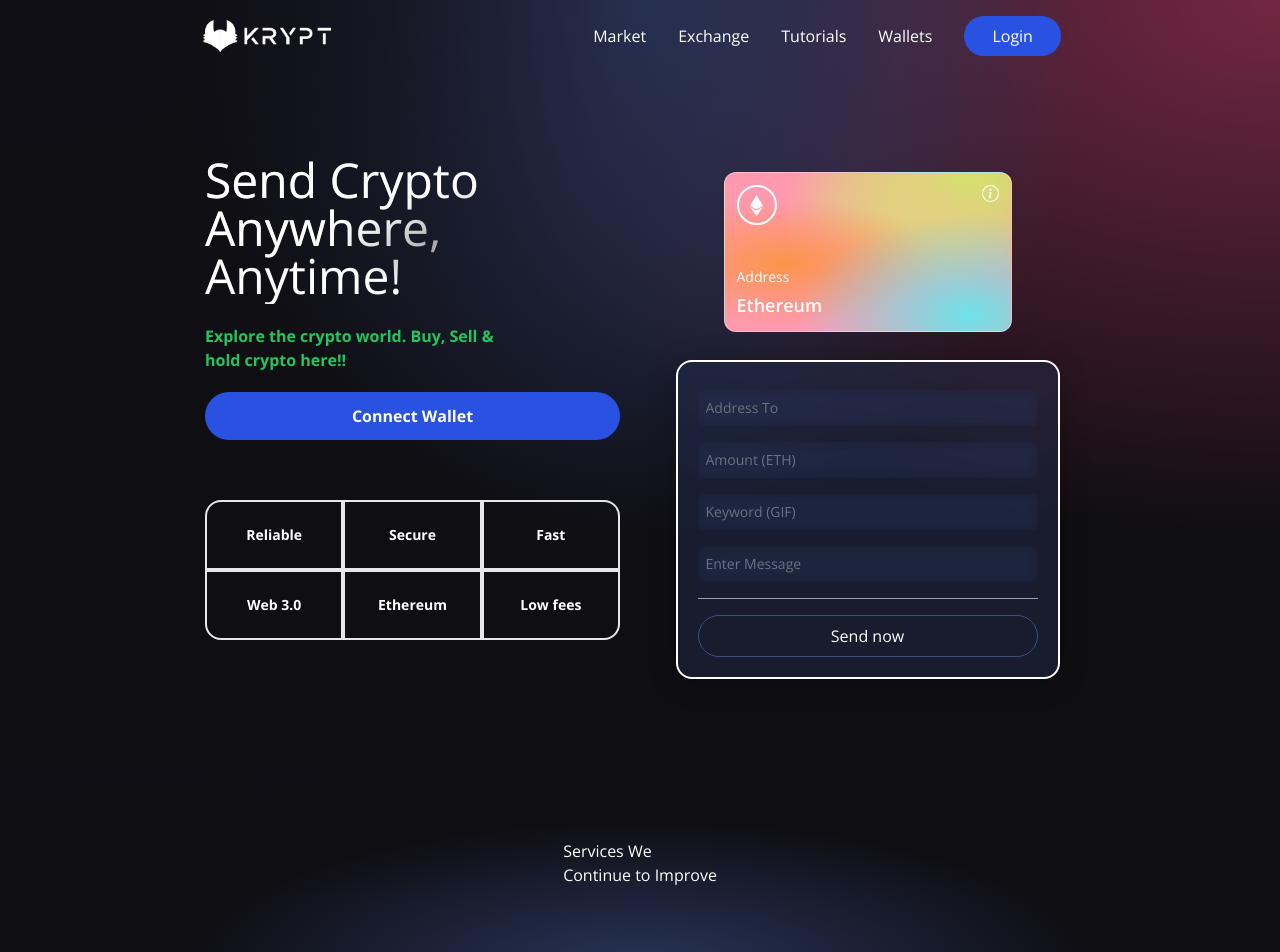
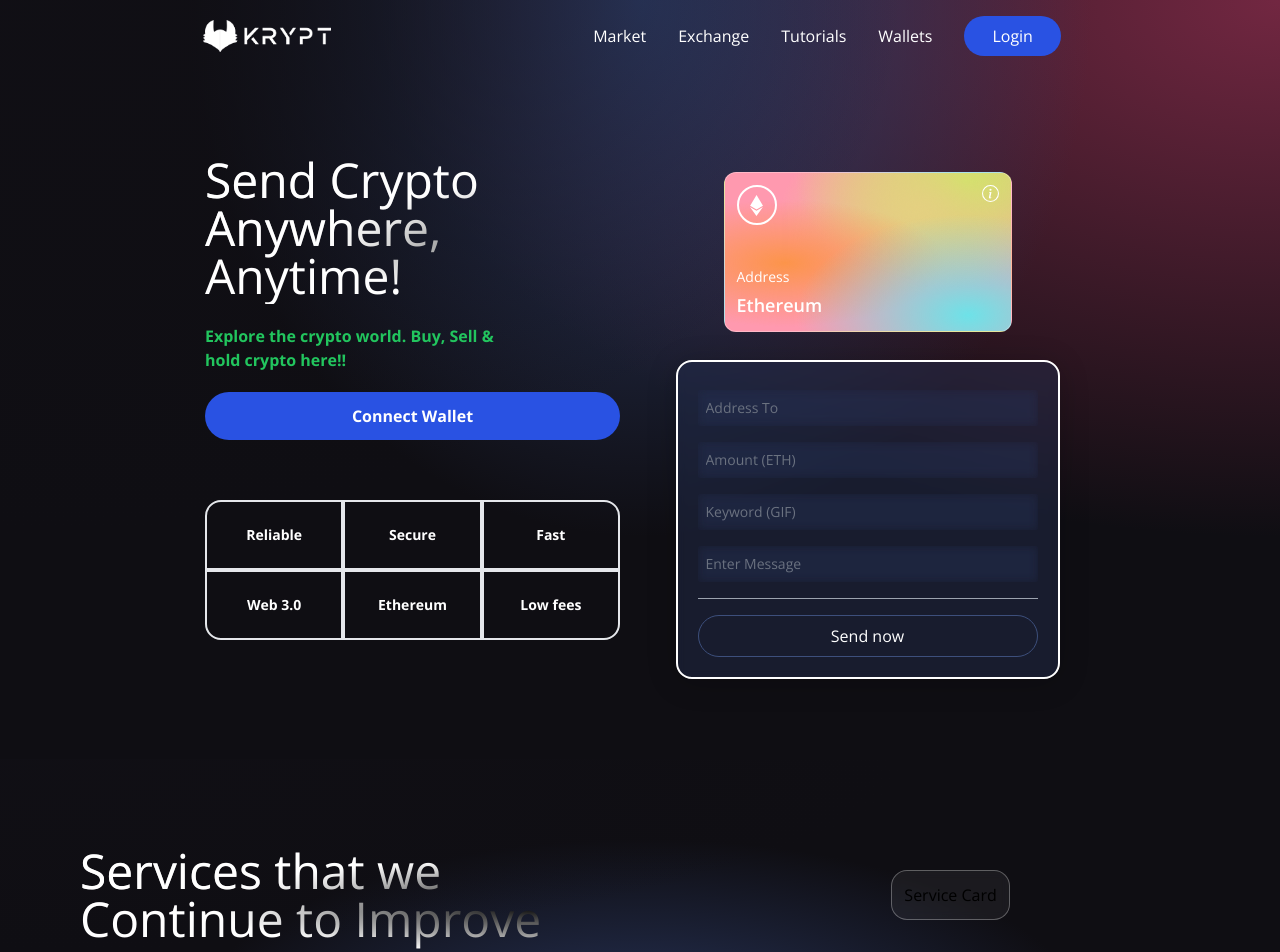
Before and after one commit to chandran-jr/Krypt, a React (Vite) app in the folder client/: page / in a window 1280 px wide. Shown: the top 952 px of the page. Built offline with nearby package versions, Linux system fonts and the light colour scheme.

Commit message:
Add files via upload

```diff
--- a/client/src/components/Services.jsx
+++ b/client/src/components/Services.jsx
@@ -2,14 +2,28 @@ import {BsShieldFillCheck} from 'react-icons/bs';
 import {BiSearchAlt} from 'react-icons/bi';
 import {RiHeart2Fill} from 'react-icons/ri';
 
+const ServiceCard = () => (
+<div className="flex flex-row justify-start items-center white-glassmorphism p-3 m-2 cursor-pointer hover:shadow-xl">
+    <h1>Service Card</h1>
+</div>
+)
 
 const Services = () => {
     return (
         <div className="flex w-full justify-center items-center gradient-bg-services">
             <div className="flex mf:flex-row flex-col items-center justify-between md:p-20 py-12 px-4">
                 <div className="flex-1 flex flex-col justify-start items-start">
-                    <h1 className="text-white">Services We <br/>Continue to Improve</h1>
+                    <h1 className="text-white text-3xl sm:text-5xl py-2 text-gradient">Services that we <br/>Continue to Improve</h1>
                 </div>
+            </div>
+
+            <div className="flex-1 flex flex-col justify-start items-center">
+                <ServiceCard
+                    color="bg-[#2952e3]"
+                    title="Security Guaranteed"
+                    icon={<BsShieldFillCheck fontSize={21} className="text-white"/>}
+                    subTitle="Security is always our proority, we maintain privacy and quality"
+                />
             </div>
         </div>
     );
```
